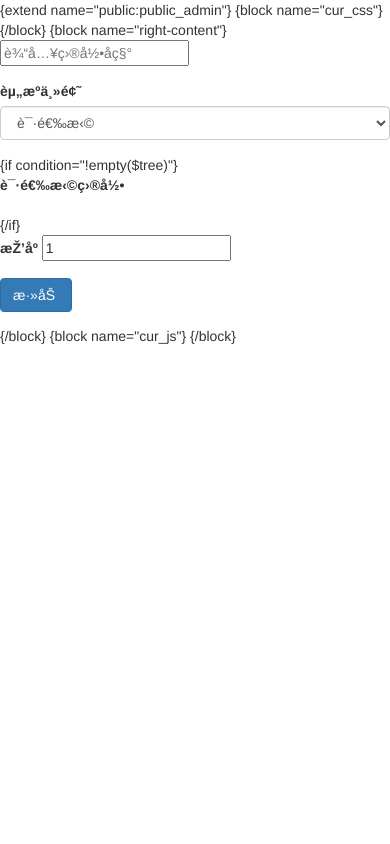
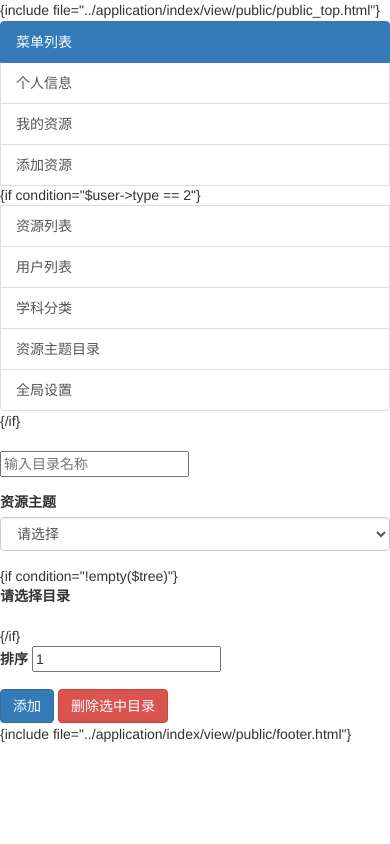
Before and after one commit to Mr-Romance/SchoolShowPage, a PHP site: page /DbName/application/index/view/resource/show_resource_cat.html in a window 390 px wide. Run offline with PHP 8.4, Linux system fonts and the light colour scheme; some libraries are stand-ins or nearby versions.

Commit message:
添加及删除资源目录分类

```diff
--- a/application/index/model/Categories.php
+++ b/application/index/model/Categories.php
@@ -50,7 +50,7 @@ class Categories extends Model
      */
     public static function getAllFirstCategories()
     {
-        $categories = Categories::all(['parent_id' => 0]);
+        $categories = Categories::all(['parent_id' => 0,'type'=>1]);
 
         if (!$categories) {
             return [];
--- a/application/index/view/admin/user_list.html
+++ b/application/index/view/admin/user_list.html
@@ -17,9 +17,8 @@
     }
 
     .user_opt_menu{
-        margin:5px 10px;
+        margin:10px 10px;
     }
-
 
     .media img {
         width: 200px;
--- a/application/index/view/resource/show_resource_cat.html
+++ b/application/index/view/resource/show_resource_cat.html
@@ -1,27 +1,80 @@
-{extend name="public:public_admin"}
-
-{block name="cur_css"}
+<!DOCTYPE html>
+<html lang="en">
+<head>
+    <meta charset="UTF-8">
+    <meta charset="UTF-8">
+    <title>{block name="title"}呼和浩特市第三职业中等专业学校{/block}</title>
+    <link rel="stylesheet" href="/static/bootstrap4.2/css/bootstrap.css">
+    <link rel="stylesheet" href="/static/css/public.css">
+    <script src="http://www.jq22.com/jquery/2.1.1/jquery.min.js"></script>
+    <script src="/static/layer/layer.js"></script>
+    <script src="/static/dialog.js"></script>
+    <script src="/static/bootstrap4.2/js/bootstrap.js"></script>
     <link href="http://www.jq22.com/jquery/bootstrap-3.3.4.css" rel="stylesheet">
-<script src="http://www.jq22.com/jquery/2.1.1/jquery.min.js"></script>
     <script src="/static/bootstrap-treeview.js"></script>
     <style>
+        .active2{
+            background-color: #9fcdff;
+        }
+
+        .list-group a:hover{
+            background-color: #9fcdff;
+        }
+
         .footer{
             position:fixed;
             bottom:0;
             left:0;
+        }
 
+        .school-title {
+            margin-left: 100px;
+            height:68px;
+            width:700px;
+        }
+
+        .school-title img{
+            width:700px;
+            height:46px;
         }
     </style>
-{/block}
 
-{block name="right-content"}
+</head>
+<body class="container">
+
+{include file="../application/index/view/public/public_top.html"}
+
+<div class="content">
+    <div class="row">
+        <div class="col-md-1"></div>
+        <div class="col-md-10">
+            <div class="row">
+                <div class="col-md-3">
+                    <div class="list-group" id="list-tab">
+                        <a href="#" class="list-group-item list-group-item-action active">
+                            菜单列表
+                        </a>
+                        <a href="/user_page" class="list-group-item list-group-item-action {if condition="$menu_name eq 'user_page' "} active2{/if}">个人信息</a>
+                        <a href="/user_resource_list?id={$user->id}" class="list-group-item list-group-item-action {if condition="$menu_name eq 'user_resource_list' "} active2{/if}">我的资源</a>
+                        <a href="/show_add_resource" class="list-group-item list-group-item-action {if condition="$menu_name eq 'show_add_resource' "} active2{/if}">添加资源</a>
+                        {if condition="$user->type == 2"}
+                        <a href="/manage_resource_list" class="list-group-item list-group-item-action {if condition="$menu_name eq 'manage_resource_list' "} active2{/if}">资源列表</a>
+                        <a href="/user_list" class="list-group-item list-group-item-action {if condition="$menu_name eq 'user_list' "} active2{/if}">用户列表</a>
+                        <a href="/category_list" class="list-group-item list-group-item-action {if condition="$menu_name eq 'category_list' "} active2{/if}">学科分类</a>
+                        <a href="/show_resource_cat" class="list-group-item list-group-item-action {if condition="$menu_name eq 'resource_cat_list' "} active2{/if}">资源主题目录</a>
+                        <a href="/show_sys_config" class="list-group-item list-group-item-action {if condition="$menu_name eq 'show_sys_config' "} active2{/if}">全局设置</a>
+                        {/if}
+                    </div>
+                </div>
+
+                <div class="col-md-9">
                     <form id="form_add_resource_cat" class="form-add-category">
                         <div class="form-group">
                             <div class="form-group">
                                 <input name="name" id="name" placeholder="输入目录名称">
                             </div>
                             <label>资源主题</label>
-        <select class="form-control" name="subject_id">
+                            <select class="form-control" id="subject_id" name="subject_id">
                                 <option value="0">请选择</option>
                                 {if condition ="!empty($subjects)"}
                                 {volist name="subjects" id = "vo"}
@@ -38,19 +91,29 @@
                         {/if}
                         <div class="form-group">
                             <label>排序</label>
-        <input type="text" name="sort" placeholder="数字越大，排名越前面" value="1">
+                            <input type="text" id="sort" name="sort" placeholder="数字越大，排名越前面" value="1">
                         </div>
-    <button type="button" id="add_cat" class="btn btn-primary">添加</button>
+                        <div>
+                        <button type="button" id="add_cat" class="btn btn-primary add_cat">添加</button>
+                        <button type="button" id="del_cat" class="btn btn-danger del_cat">删除选中目录</button>
+                        </div>
                     </form>
-{/block}
+                </div>
+            </div>
+        </div>
+        <div class="col-md-1"></div>
+    </div>
 
-{block name="cur_js"}
+    {include file="../application/index/view/public/footer.html"}
+</div>
+
 <script>
+    $(function(){
         var cats_arr=new Array();
         var defaultData= <?php echo $tree;?>;
         var $checkableTree = $('#treeview-checkable').treeview({
             data: defaultData,
-            showIcon: false,
+            showIcon: true,
             showCheckbox: true,
             onNodeChecked: function(event, node) {
                 cats_arr.push(node.id);
@@ -58,29 +121,55 @@
             onNodeUnchecked: function (event, node) {
                 var index=cats_arr.indexOf(node.id);
                 if (index > -1) {
-                    array.splice(index, 1);
+                    cats_arr.splice(index, 1);
                 }
             }
         });
 
         // 点击添加
         $('#add_cat').click(function(){
-            alert('xxx');
-            return false;
-            var post_data=$('#form_add_resource_cat').serializeArray();
-            post_data['cat_ids']=cats_arr.toString();
+            var post_data={
+                "name":$('#name').val(),
+                "sort":$('#sort').val(),
+                "subject_id":$('#subject_id').val(),
+                "cat_ids":cats_arr.toString(),
+            };
 
             $.post(
                 '/add_resource_cat',
                 post_data,
                 function(data){
                     if(100==data.code){
-                        dialog.successTo('show_resource_cat');
+                        dialog.successTo(data.msg,'show_resource_cat');
                     }else{
                         dialog.showError(data.msg);
                     }
                 }
             );
         });
+
+        // 点击删除
+        $('#del_cat').click(function(){
+            var cat_str=cats_arr.toString();
+            layer.confirm('如果父节点下有没有选中的子节点,父节点不会被删除!', {icon: 3, title:'提示'}, function(index){
+                $.post(
+                    '/del_resource_cat',
+                    {"cat_str":cat_str},
+                    function(data){
+                        if(100==data.code){
+                        window.location.href="/show_resource_cat";
+                        }else{
+                            dialog.showError(data.msg);
+                        }
+                    }
+                );
+
+                layer.close(index);
+            });
+        });
+
+    })
+
 </script>
-{/block}
+</body>
+</html>
--- a/application/route.php
+++ b/application/route.php
@@ -74,7 +74,8 @@ Route::post('add_category', 'index/resource/addCategory');
 Route::get('show_edit_resource','index/resource/showEditResource');
 Route::post('edit_resource','index/resource/editResource');
 Route::get('show_resource_cat','index/resource/showResourceCat');
-Route::get('add_resource_cat','index/resource/addResourceCat');
+Route::post('add_resource_cat','index/resource/addResourceCat');
+Route::post('del_resource_cat','index/resource/delResourceCat');
 
 Route::get('test_search','index/index/resourceCategory');
 Route::get('test','index/index/test');
```
Also changed, not shown: application/index/controller/Resource.php (+61 -25 lines). Lines whose indentation alone changed are shown as unchanged.
